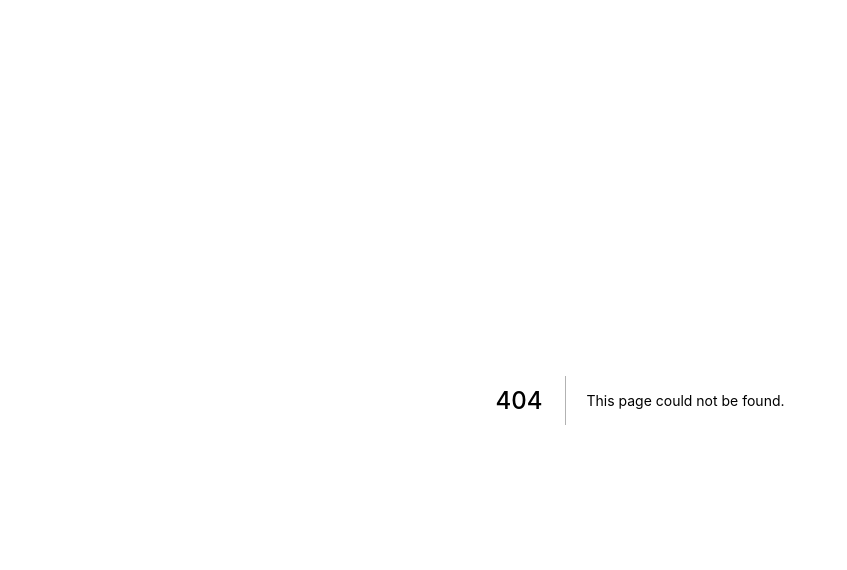
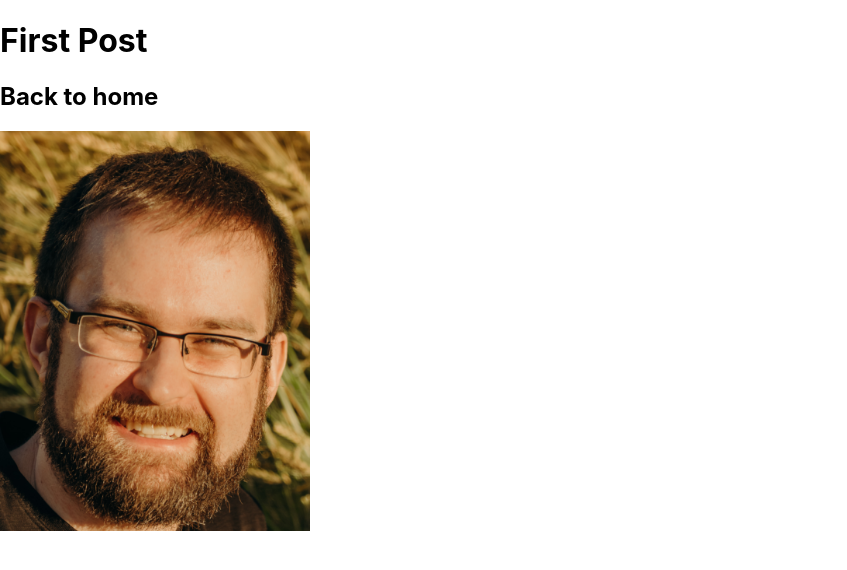
Before and after one commit to Dylanlan/client-server-playground, a Next.js app in the folder servers/next/: page /posts/first-post in a window 1280 px wide. Before the commit this address had no page. Shown: the top 570 px of the page, without its empty margins (0-847 px from the left). Built offline with nearby package versions, Linux system fonts and the light colour scheme.

Commit message:
Create a sample post page, with profile image

```diff
--- /dev/null
+++ b/servers/next/components/profile.tsx
@@ -0,0 +1,10 @@
+import Image from 'next/image'
+
+export default function Profile() {
+  return <Image
+    src="/images/profile.png"
+    height={400}
+    width={310}
+    alt="Dylan Stankievech"
+  />
+}
--- /dev/null
+++ b/servers/next/pages/posts/first-post.tsx
@@ -0,0 +1,16 @@
+import Link from 'next/link'
+import Profile from '../../components/profile';
+
+export default function FirstPost() {
+  return (
+    <>
+      <h1>First Post</h1>
+      <h2>
+        <Link href="/">
+          <a>Back to home</a>
+        </Link>
+      </h2>
+      <Profile />
+    </>
+  )
+}
```
Also changed, not shown: servers/next/pages/index.tsx (+7 -3 lines).
